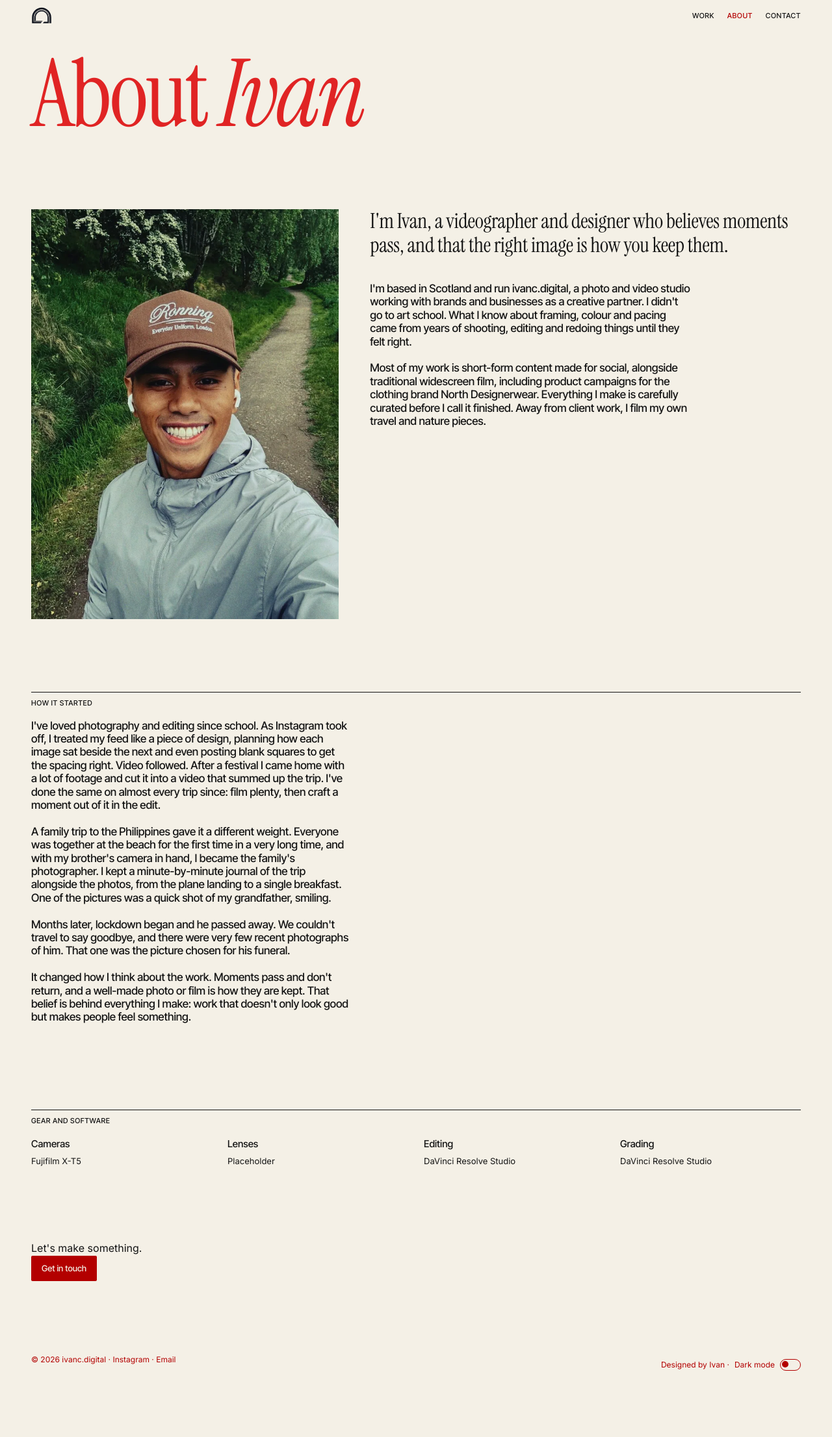
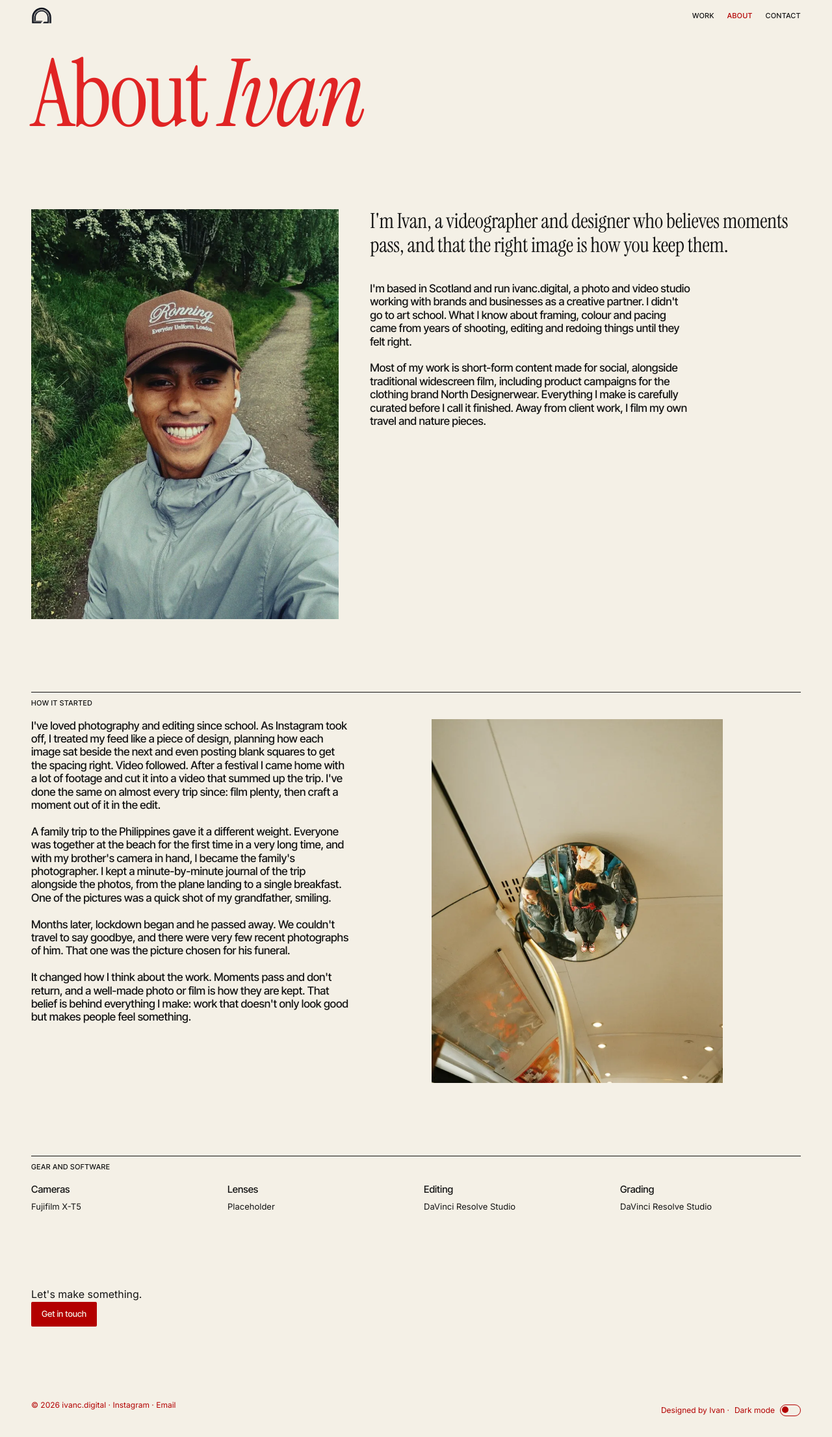
Before and after one commit to imperialfox/ivanc.digital, a Jekyll site: the page built from about.html, in a window 1280 px wide. Shown: the whole page at 65% size. Built offline with Jekyll 4.4.1, drawn with Linux system fonts in a browser that asks for light colours; before the commit the page ends 2142 px from its top, so only the background shows below that.

Commit message:
Add bus mirror photo to About page story (0.2.20)
Two-column layout for How it started on wide screens, photo below the text on phones. WebP at 480 and 768 wide with metadata stripped.

Co-Authored-By: Claude Sonnet 5.5 <noreply@anthropic.com>
Claude-Session: https://claude.ai/code/session_01TToM25mphN9qb9psSJrV1v

```diff
--- a/_config.yml
+++ b/_config.yml
@@ -8,7 +8,7 @@ url: "https://ivanc.digital"
 baseurl: ""
 
 # Site version. Used for cache busting (?v=...) on CSS and JS. Keep in step with CHANGELOG.md.
-version: "0.2.19"
+version: "0.2.20"
 
 # Scroll effects (0.2.0): spinning scroll button that turns into back-to-top, soft fade-ins
 # as you scroll, and the draggable cubes on Home. Set to false to switch them all off.
--- a/about.html
+++ b/about.html
@@ -28,11 +28,24 @@ page_css: about-and-contact.css
 
 <section class="about-section">
   <h2 class="section-label">How it started</h2>
+  <div class="about-story">
   <div class="about-text">
     <p>I've loved photography and editing since school. As Instagram took off, I treated my feed like a piece of design, planning how each image sat beside the next and even posting blank squares to get the spacing right. Video followed. After a festival I came home with a lot of footage and cut it into a video that summed up the trip. I've done the same on almost every trip since: film plenty, then craft a moment out of it in the edit.</p>
     <p>A family trip to the Philippines gave it a different weight. Everyone was together at the beach for the first time in a very long time, and with my brother's camera in hand, I became the family's photographer. I kept a minute-by-minute journal of the trip alongside the photos, from the plane landing to a single breakfast. One of the pictures was a quick shot of my grandfather, smiling.</p>
     <p>Months later, lockdown began and he passed away. We couldn't travel to say goodbye, and there were very few recent photographs of him. That one was the picture chosen for his funeral.</p>
     <p>It changed how I think about the work. Moments pass and don't return, and a well-made photo or film is how they are kept. That belief is behind everything I make: work that doesn't only look good but makes people feel something.</p>
+  </div>
+  <figure class="about-figure">
+    <div class="media" style="aspect-ratio: 793 / 991;" data-unavailable="Image unavailable">
+      <img class="media-item"
+        src="{{ '/assets/images/bus-mirror-768.webp' | relative_url }}"
+        srcset="{{ '/assets/images/bus-mirror-480.webp' | relative_url }} 480w, {{ '/assets/images/bus-mirror-768.webp' | relative_url }} 768w"
+        sizes="(min-width: 48rem) 40vw, 100vw"
+        width="768" height="960"
+        alt="A round mirror on a bus ceiling reflecting the passengers below, including a person holding up a camera"
+        loading="lazy" decoding="async">
+    </div>
+  </figure>
   </div>
 </section>
 
--- a/assets/css/about-and-contact.css
+++ b/assets/css/about-and-contact.css
@@ -40,6 +40,10 @@
 }
 .about-text .lead { max-width: 60ch; font-family: var(--font-display); font-weight: 400; font-size: clamp(1.4rem, 3vw, 2rem); line-height: 1.15; letter-spacing: -0.01em; }
 .about-section { padding-bottom: var(--space); }
+/* "How it started": the story on the left, a photo on the right. On phones the photo sits below the text. */
+.about-story { display: grid; gap: 2rem; }
+@media (min-width: 48rem) { .about-story { grid-template-columns: minmax(0, 1fr) minmax(0, 1fr); gap: 3rem; align-items: start; } }
+.about-figure { margin: 0; max-width: 28rem; }
 .gear { display: grid; grid-template-columns: repeat(2, minmax(0, 1fr)); gap: 1.25rem 1.5rem; }
 @media (min-width: 48rem) { .gear { grid-template-columns: repeat(4, minmax(0, 1fr)); } }
 .gear h3 { font-family: var(--font-ui); font-weight: 500; font-size: 0.9375rem; margin-bottom: 0.35rem; }
```
Also changed, not shown: CHANGELOG.md, assets/images/bus-mirror-480.webp (added), assets/images/bus-mirror-768.webp (added).
